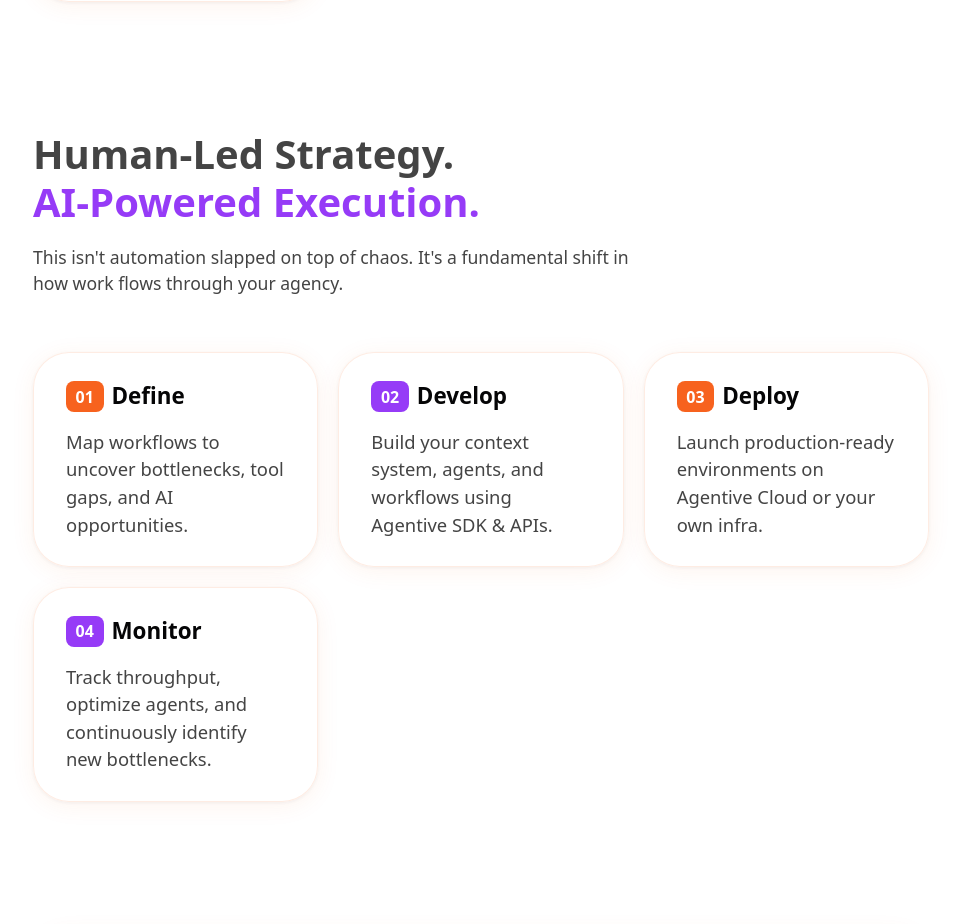
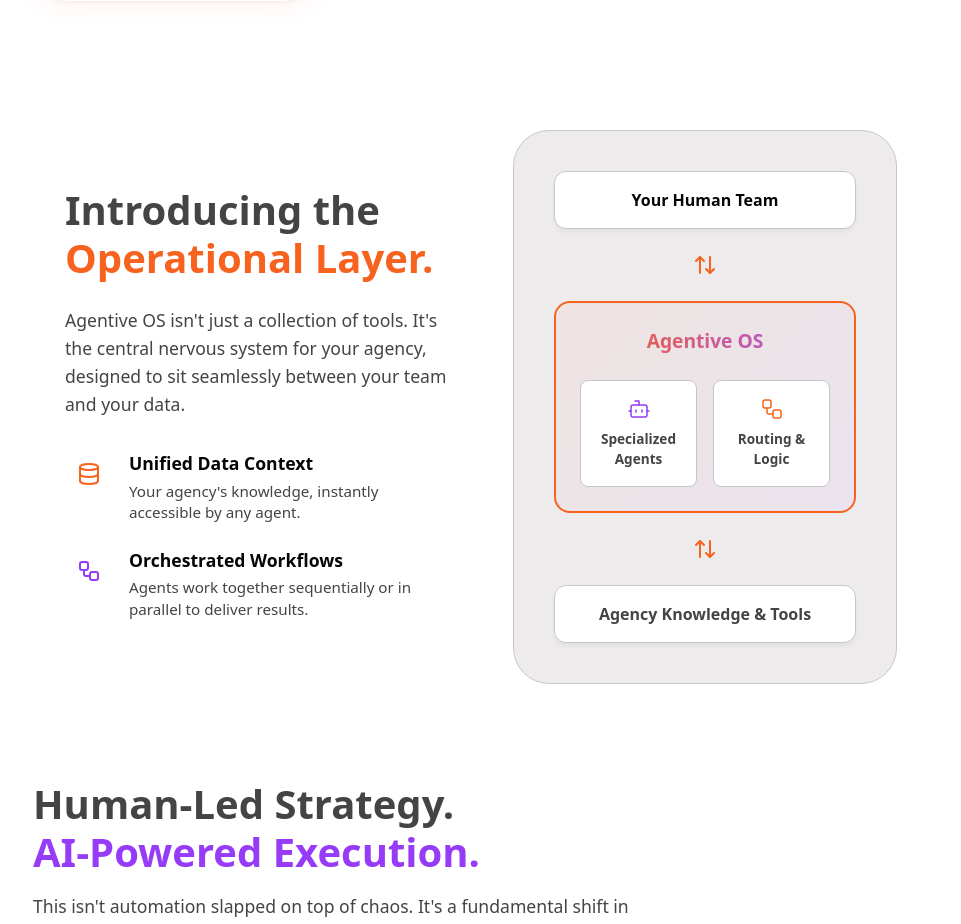
Before and after one commit to somwebster/agentive-os-landing-page, a React (Vite) app: page / in a window 1280 px wide. Shown: the part 1768-2692 px from the top of the page, without its empty margins (287-1248 px from the left). Built offline with nearby package versions, Linux system fonts and the light colour scheme; a web font is replaced by a local one.

Commit message:
Feature: Add OperationalLayer component with architecture diagram

```diff
--- a/src/App.tsx
+++ b/src/App.tsx
@@ -17,6 +17,7 @@
 } from 'lucide-react';
 import Hero from './components/Hero';
 import Problem from './components/Problem';
+import OperationalLayer from './components/OperationalLayer';
 import Flow from './components/Flow';
 import CTA from './components/CTA';
 import { ShaderBackground } from './components/ShaderBackground';
@@ -154,6 +155,7 @@
           <main className="page-main">
             <Hero />
             <Problem />
+            <OperationalLayer />
             <Flow />
             <CTA />
           </main>
--- /dev/null
+++ b/src/components/OperationalLayer.tsx
@@ -0,0 +1,104 @@
+import React from 'react';
+import { Database, Workflow, Bot, Zap, ArrowRightLeft } from 'lucide-react';
+
+const OperationalLayer = () => {
+  return (
+    <section className="operational-layer" style={{ marginTop: '6rem', marginBottom: '6rem' }}>
+      <div style={{ display: 'grid', gridTemplateColumns: 'repeat(auto-fit, minmax(320px, 1fr))', gap: '4rem', alignItems: 'center', maxWidth: '1200px', margin: '0 auto', padding: '0 2rem' }}>
+
+        {/* Left Side: Text */}
+        <div className="text-content">
+          <h2 className="section-heading" style={{ fontSize: '2.5rem', marginBottom: '1.5rem', lineHeight: 1.2 }}>
+            Introducing the<br/>
+            <span style={{ color: 'var(--brand-primary-500)' }}>Operational Layer.</span>
+          </h2>
+          <p style={{ fontSize: '1.1rem', color: 'var(--neutral-700)', marginBottom: '2rem', lineHeight: 1.6 }}>
+            Agentive OS isn't just a collection of tools. It's the central nervous system for your agency, designed to sit seamlessly between your team and your data.
+          </p>
+          <ul style={{ listStyle: 'none', padding: 0, display: 'flex', flexDirection: 'column', gap: '1.5rem' }}>
+            <li style={{ display: 'flex', alignItems: 'flex-start', gap: '1rem' }}>
+              <div style={{ background: 'var(--brand-primary-100)', color: 'var(--brand-primary-500)', padding: '0.75rem', borderRadius: '50%' }}>
+                <Database size={24} strokeWidth={2} />
+              </div>
+              <div>
+                <strong style={{ display: 'block', color: 'var(--neutral-900)', fontSize: '1.1rem', marginBottom: '0.25rem' }}>Unified Data Context</strong>
+                <span style={{ color: 'var(--neutral-700)', fontSize: '0.95rem', lineHeight: 1.4, display: 'block' }}>Your agency's knowledge, instantly accessible by any agent.</span>
+              </div>
+            </li>
+            <li style={{ display: 'flex', alignItems: 'flex-start', gap: '1rem' }}>
+              <div style={{ background: 'var(--brand-secondary-100)', color: 'var(--brand-secondary-500)', padding: '0.75rem', borderRadius: '50%' }}>
+                <Workflow size={24} strokeWidth={2} />
+              </div>
+              <div>
+                <strong style={{ display: 'block', color: 'var(--neutral-900)', fontSize: '1.1rem', marginBottom: '0.25rem' }}>Orchestrated Workflows</strong>
+                <span style={{ color: 'var(--neutral-700)', fontSize: '0.95rem', lineHeight: 1.4, display: 'block' }}>Agents work together sequentially or in parallel to deliver results.</span>
+              </div>
+            </li>
+          </ul>
+        </div>
+
+        {/* Right Side: Diagram */}
+        <div className="diagram-container" style={{
+          background: 'var(--neutral-100)',
+          borderRadius: 'var(--radius-card)',
+          padding: '2.5rem',
+          border: '1px solid var(--color-border-primary)',
+          display: 'flex',
+          flexDirection: 'column',
+          gap: '1.5rem',
+          position: 'relative'
+        }}>
+           {/* Top Layer: Team */}
+           <div style={{ background: 'white', padding: '1rem', borderRadius: '12px', textAlign: 'center', boxShadow: '0 4px 6px -1px rgba(0,0,0,0.05)', border: '1px solid var(--color-border-primary)', display: 'flex', alignItems: 'center', justifyContent: 'center', gap: '0.5rem' }}>
+             <span style={{ fontWeight: 600, color: 'var(--neutral-900)' }}>Your Human Team</span>
+           </div>
+
+           {/* Connection */}
+           <div style={{ display: 'flex', justifyContent: 'center', color: 'var(--brand-primary-500)' }}>
+             <ArrowRightLeft size={24} style={{ transform: 'rotate(90deg)' }} />
+           </div>
+
+           {/* Middle Layer: Agentive OS */}
+           <div style={{
+             background: 'linear-gradient(135deg, rgba(247, 98, 30, 0.05), rgba(168, 85, 247, 0.05))',
+             padding: '1.5rem',
+             borderRadius: '16px',
+             border: '2px solid var(--brand-primary-500)',
+             display: 'flex',
+             flexDirection: 'column',
+             gap: '1rem',
+             position: 'relative'
+           }}>
+             <span style={{ fontWeight: 700, background: 'linear-gradient(90deg, #F7621E 0%, #a855f7 100%)', WebkitBackgroundClip: 'text', WebkitTextFillColor: 'transparent', textAlign: 'center', fontSize: '1.2rem', marginBottom: '0.5rem' }}>
+               Agentive OS
+             </span>
+
+             <div style={{ display: 'grid', gridTemplateColumns: '1fr 1fr', gap: '1rem' }}>
+               <div style={{ background: 'white', padding: '1rem', borderRadius: '8px', textAlign: 'center', display: 'flex', flexDirection: 'column', alignItems: 'center', gap: '0.5rem', border: '1px solid var(--color-border-primary)' }}>
+                 <Bot size={24} color="var(--brand-secondary-500)" strokeWidth={1.5} />
+                 <span style={{ fontSize: '0.85rem', fontWeight: 600 }}>Specialized Agents</span>
+               </div>
+               <div style={{ background: 'white', padding: '1rem', borderRadius: '8px', textAlign: 'center', display: 'flex', flexDirection: 'column', alignItems: 'center', gap: '0.5rem', border: '1px solid var(--color-border-primary)' }}>
+                 <Workflow size={24} color="var(--brand-primary-500)" strokeWidth={1.5} />
+                 <span style={{ fontSize: '0.85rem', fontWeight: 600 }}>Routing & Logic</span>
+               </div>
+             </div>
+           </div>
+
+           {/* Connection */}
+           <div style={{ display: 'flex', justifyContent: 'center', color: 'var(--brand-primary-500)' }}>
+             <ArrowRightLeft size={24} style={{ transform: 'rotate(90deg)' }} />
+           </div>
+
+           {/* Bottom Layer: Data */}
+           <div style={{ background: 'white', padding: '1rem', borderRadius: '12px', textAlign: 'center', boxShadow: '0 4px 6px -1px rgba(0,0,0,0.05)', border: '1px solid var(--color-border-primary)', display: 'flex', alignItems: 'center', justifyContent: 'center', gap: '0.5rem' }}>
+             <span style={{ fontWeight: 600, color: 'var(--neutral-600)' }}>Agency Knowledge & Tools</span>
+           </div>
+        </div>
+
+      </div>
+    </section>
+  );
+};
+
+export default OperationalLayer;
```
